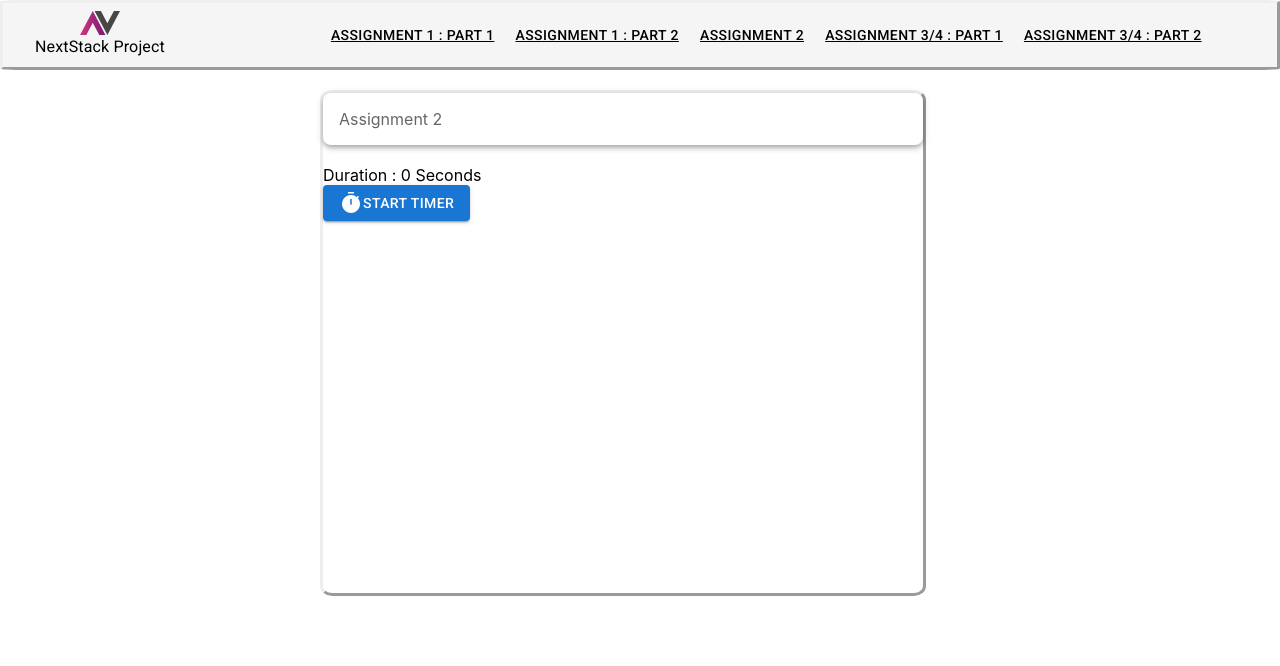
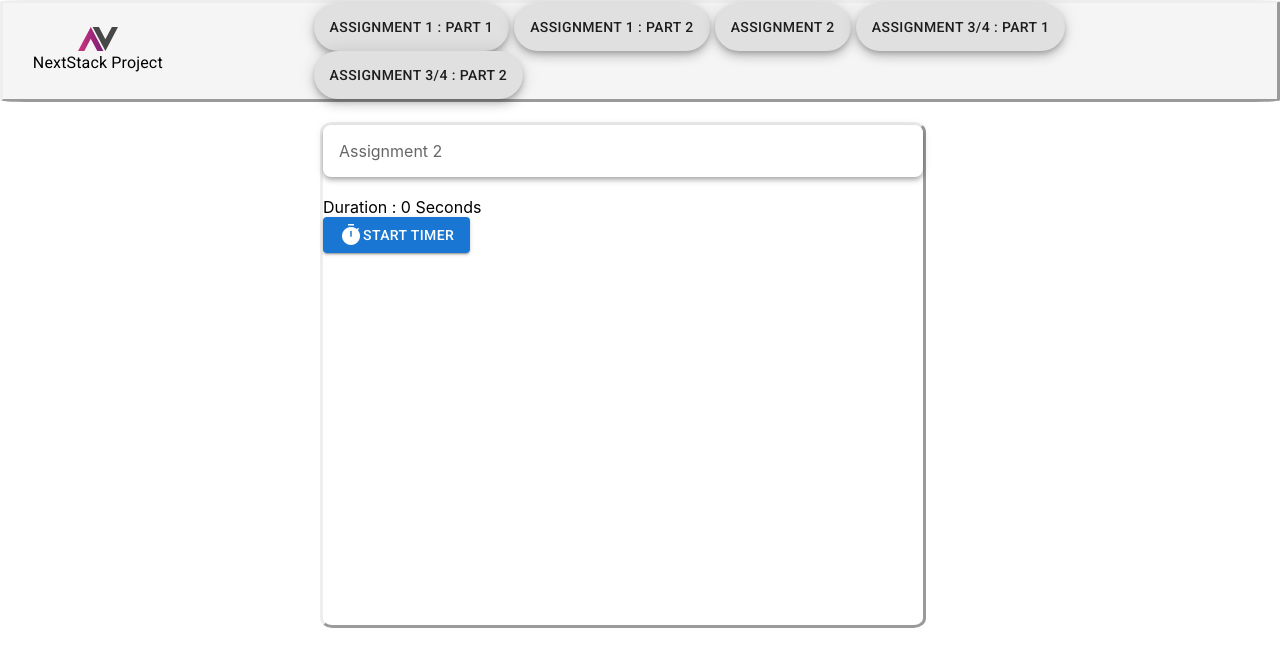
Before and after one commit to AnandSukumaranBlbi/testproject, a React (Create React App) app: page /assignment2 in a window 1280 px wide. Shown: the top 666 px of the page. Built offline with nearby package versions, Linux system fonts and the light colour scheme.

Commit message:
design changes

```diff
--- a/src/Components/landing.js
+++ b/src/Components/landing.js
@@ -16,6 +16,7 @@
   DialogContentText,
   DialogTitle,
   Drawer,
+  Fab,
   Fade,
   Grid,
   Hidden,
@@ -28,6 +29,8 @@
   Paper,
   Skeleton,
   Slide,
+  Tab,
+  Tabs,
   TextField,
   Toolbar,
   Typography,
@@ -40,7 +43,7 @@
 export default class Landing extends React.Component {
   constructor(props) {
     super(props);
-    this.state = { open: false };
+    this.state = { open: false, value: 0 };
   }
   handleClose = () => {
     this.setState({
@@ -55,6 +58,15 @@
     this.setState({ open: true });
   };
 
+  handleChange = (event, newValue) => {
+    this.setState({ value: newValue });
+  };
+  a11yProps = (index) => {
+    return {
+      id: `action-tab-${index}`,
+      "aria-controls": `action-tabpanel-${index}`,
+    };
+  };
   render() {
     return (
       <div>
@@ -75,58 +87,41 @@
 
                     <Hidden lgDown="false">
                       <Box style={{ width: 150 }}></Box>
+                      {/* <Tabs
+                        value={this.state.value}
+                        onChange={this.handleChange}
+                        indicatorColor="primary"
+                        textColor="primary"
+                        variant="fullWidth"
+                        aria-label="action tabs example"
+                      >
+                        <Tab label="Item One" {...this.a11yProps(0)} />
+                        <Tab label="Item Two" {...this.a11yProps(1)} />
+                      </Tabs> */}
                       <Typography
                         variant="h6"
                         component="div"
                         sx={{ flexGrow: 1 }}
                       >
-                        <Button
-                          style={{
-                            color: "inherit",
-                            borderBlockStyle: "groove",
-                            borderBlockColor: "grey",
-                          }}
-                        >
-                          <Link
-                            style={{ color: "inherit" }}
-                            to="/assignment1_1"
-                          >
-                            Assignment 1 : Part 1
+                        <Link style={{ color: "inherit" }} to="/assignment1_1">
+                          <Fab variant="extended">Assignment 1 : Part 1</Fab>
                         </Link>
-                        </Button>
                         &nbsp;
-                        <Button style={{ color: "inherit" }}>
-                          <Link
-                            style={{ color: "inherit" }}
-                            to="/assignment1_2"
-                          >
-                            Assignment 1 : Part 2
+                        <Link style={{ color: "inherit" }} to="/assignment1_2">
+                          <Fab variant="extended">Assignment 1 : Part 2</Fab>
                         </Link>
-                        </Button>
                         &nbsp;
-                        <Button style={{ color: "inherit" }}>
                         <Link style={{ color: "inherit" }} to="/assignment2">
-                            Assignment 2
+                          <Fab variant="extended"> Assignment 2</Fab>
                         </Link>
-                        </Button>
                         &nbsp;
-                        <Button style={{ color: "inherit" }}>
-                          <Link
-                            style={{ color: "inherit" }}
-                            to="/assignment3_1"
-                          >
-                            Assignment 3/4 : Part 1
+                        <Link style={{ color: "inherit" }} to="/assignment3_1">
+                          <Fab variant="extended">Assignment 3/4 : Part 1</Fab>
                         </Link>
-                        </Button>
                         &nbsp;
-                        <Button style={{ color: "inherit" }}>
-                          <Link
-                            style={{ color: "inherit" }}
-                            to="/assignment3_2"
-                          >
-                            Assignment 3/4 : Part 2
+                        <Link style={{ color: "inherit" }} to="/assignment3_2">
+                          <Fab variant="extended"> Assignment 3/4 : Part 2</Fab>
                         </Link>
-                        </Button>
                         &nbsp;
                       </Typography>
                     </Hidden>
```
Lines whose indentation alone changed are shown as unchanged.
